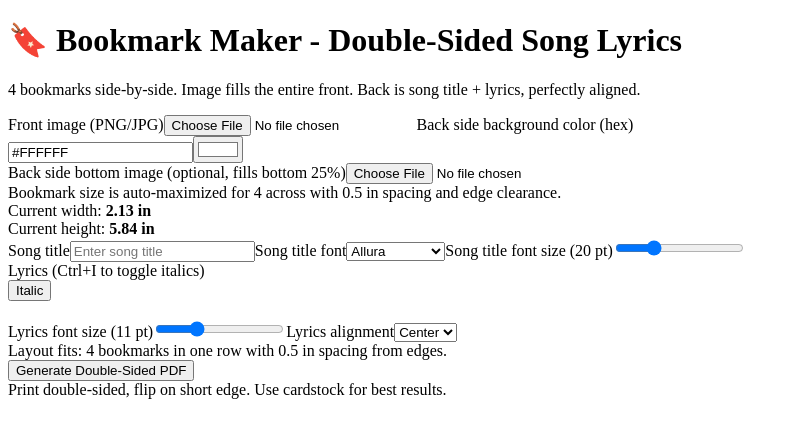
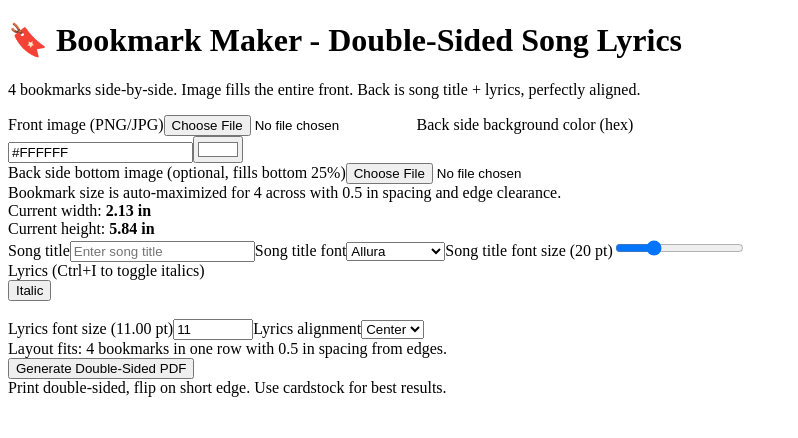
Before and after one commit to brockstonking/bookmark-maker, a React (Vite) app: page / in a window 1280 px wide. Shown: the top 438 px of the page, without its empty margins (0-798 px from the left). Built offline with nearby package versions, Linux system fonts and the light colour scheme; the HTML template or start-up script is replaced by a standard one.

Commit message:
Allow quarter-point lyric font sizes and soften back-image fade gradient

```diff
--- a/src/App.jsx
+++ b/src/App.jsx
@@ -453,6 +453,9 @@ export default function App() {
       const blendBottom = canvas.height;
       const gradient = ctx.createLinearGradient(0, blendTop, 0, blendBottom);
       gradient.addColorStop(0, hexToRgba(effectiveBackColor, 1));
+      gradient.addColorStop(0.35, hexToRgba(effectiveBackColor, 0.82));
+      gradient.addColorStop(0.65, hexToRgba(effectiveBackColor, 0.48));
+      gradient.addColorStop(0.85, hexToRgba(effectiveBackColor, 0.18));
       gradient.addColorStop(1, hexToRgba(effectiveBackColor, 0));
       ctx.fillStyle = gradient;
       ctx.fillRect(0, blendTop, canvas.width, blendBottom - blendTop);
@@ -660,11 +663,12 @@ export default function App() {
           </div>
 
           <label>
-            Lyrics font size ({fontSize} pt)
+            Lyrics font size ({fontSize.toFixed(2)} pt)
             <input
-              type="range"
+              type="number"
               min="8"
               max="18"
+              step="0.25"
               value={fontSize}
               onChange={(e) => setFontSize(Number(e.target.value))}
             />
```
